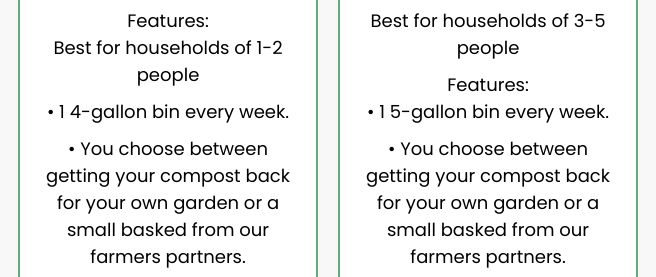
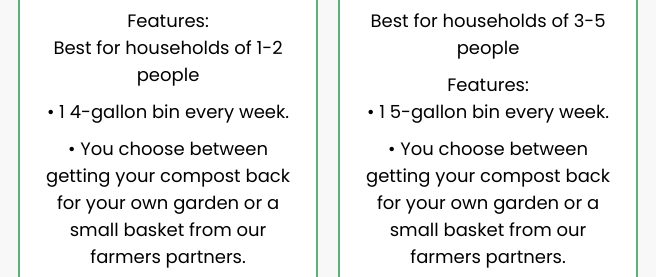
Before and after one commit to marina-garrido/hw2, a plain HTML site: page services.html in a window 1280 px wide. Shown: the part 927-1204 px from the top of the page, 312-968 px from the left. Drawn offline with Linux system fonts and the light colour scheme.

Commit message:
Update services.html

```diff
--- a/services.html
+++ b/services.html
@@ -145,7 +145,7 @@
                 <ul>
                 <li>Best for households of 1-2 people</li>
                   <li>• 1 4-gallon bin every week.</li>
-                  <li>• You choose between getting your compost back for your own garden or a small basked from our farmers partners.</li>
+                  <li>• You choose between getting your compost back for your own garden or a small basket from our farmers partners.</li>
                   <li>• The produce you get vary from season to season, but expect 3 types of different vegetables or fruits.</li>
                   <a href="#" class="cta-btn">CONTACT US NOW</a>
                 </ul>
@@ -160,7 +160,7 @@
               <li>Features:
                 <ul>
                     <li>• 1 5-gallon bin every week.</li>
-                  <li>• You choose between getting your compost back for your own garden or a small basked from our farmers partners.</li>
+                  <li>• You choose between getting your compost back for your own garden or a small basket from our farmers partners.</li>
                   <li>• The produce you get vary from season to season, but expect 5 types of different vegetables or fruits.</li>
                   <li>• First two collections are free!</li>
                   <a href="#" class="cta-btn">CONTACT US NOW</a>
```
